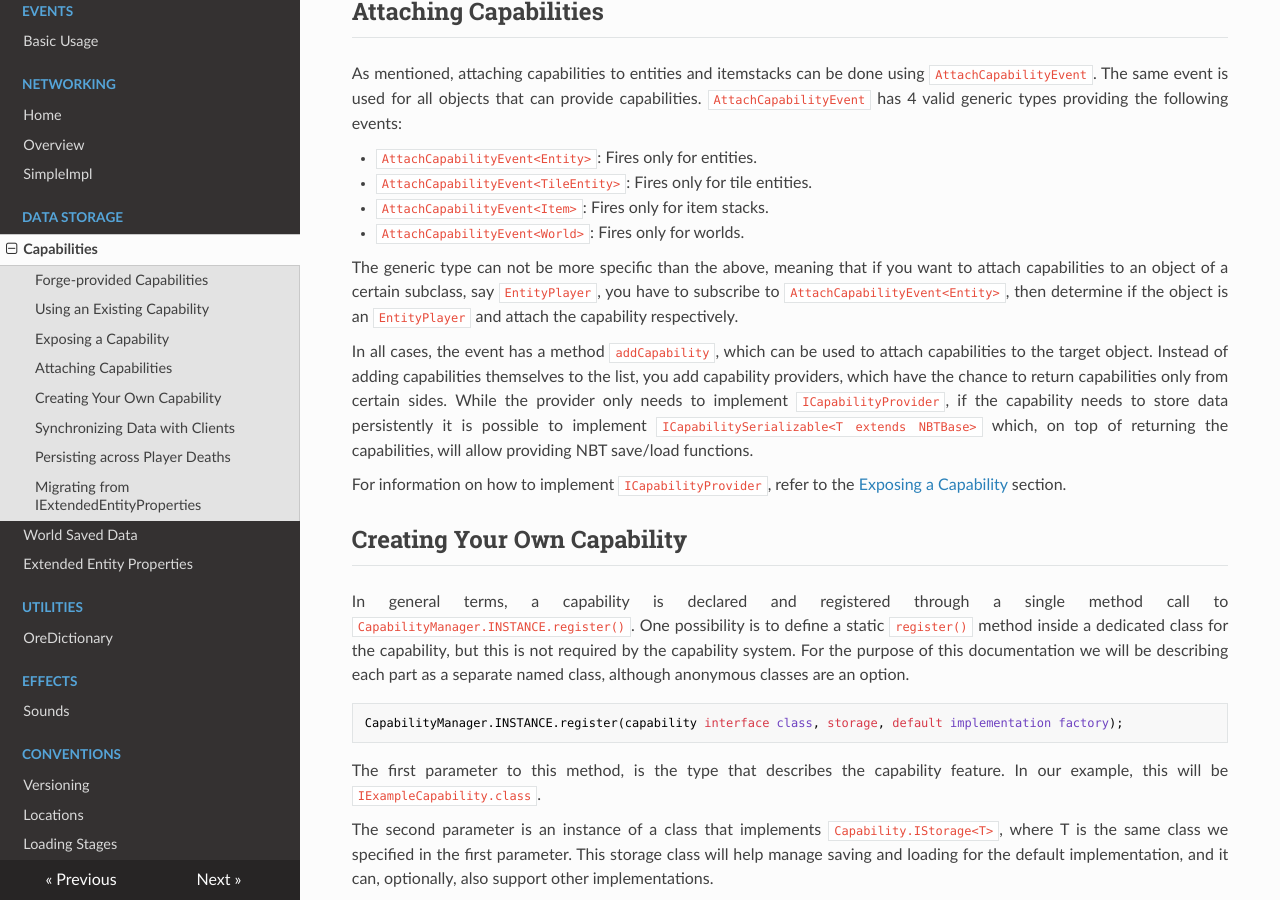
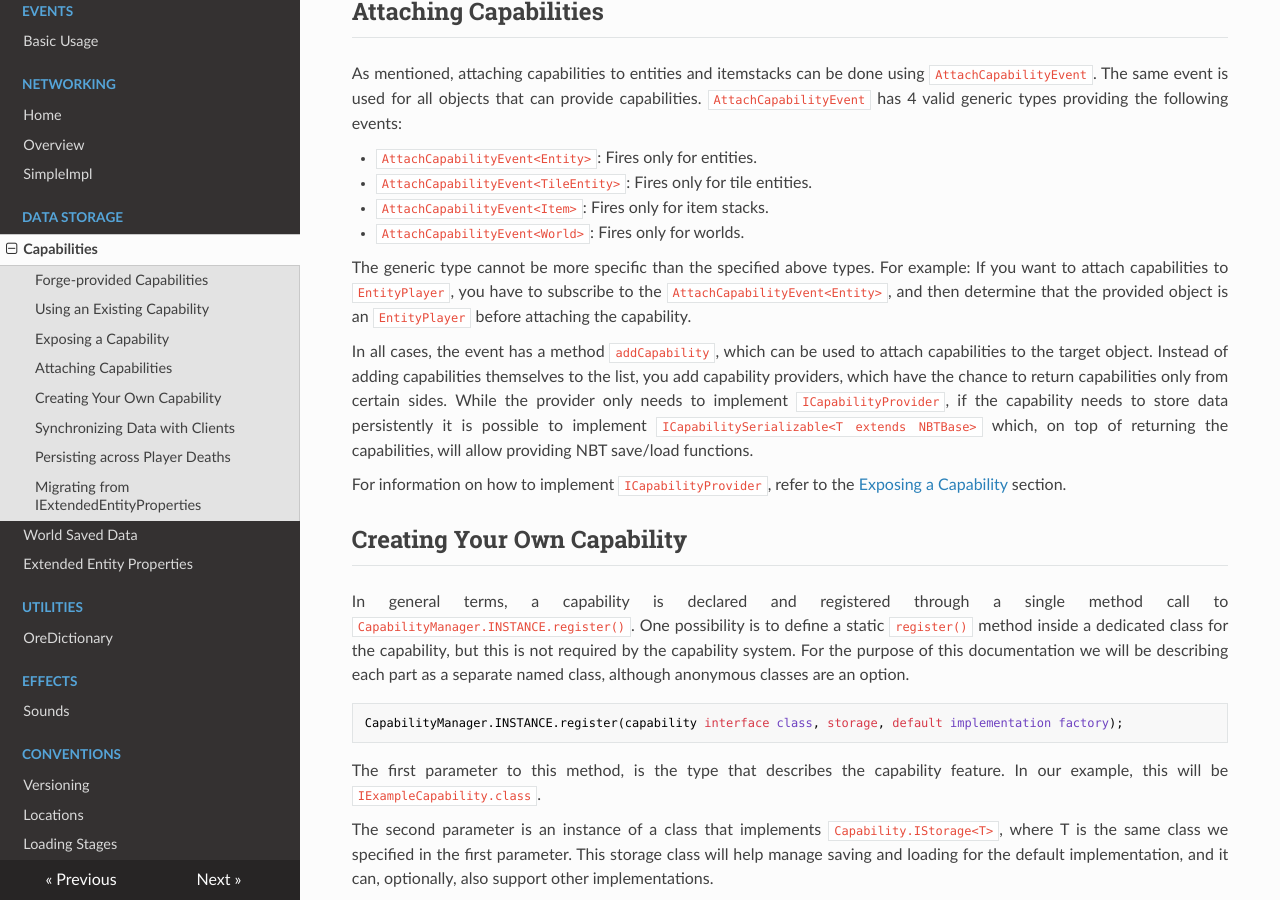
Before and after one commit to MinecraftForge/Documentation, an MkDocs documentation site: the page built from docs/datastorage/capabilities.md, in a window 1280 px wide and 900 px high, scrolled down 2385 px. Built offline with MkDocs 1.6.1, drawn with Linux system fonts in a browser that asks for light colours; nearby versions of some CDN libraries; old or Windows-style settings are respelled for this version of MkDocs; some of the changed text lies outside the part shown.

Commit message:
Update capabilities.md

```diff
--- a/docs/datastorage/capabilities.md
+++ b/docs/datastorage/capabilities.md
@@ -10,7 +10,7 @@ Forge adds capability support to TileEntities, Entities, and ItemStacks, which c
 Forge-provided Capabilities
 ---------------------------
 
-As of this writing, Forge provides three capabilities: IItemHandler, IFluidHandler and IEnergyStorage
+Forge provides three capabilities: IItemHandler, IFluidHandler and IEnergyStorage
 
 IItemHandler exposes an interface for handling inventory slots. It can be applied to TileEntities (chests, machines, etc.), Entities (extra player slots, mob/creature inventories/bags), or ItemStacks (portable backpacks and such). It replaces the old `IInventory` and `ISidedInventory` with an automation-friendly system.
 
@@ -79,7 +79,7 @@ As mentioned, attaching capabilities to entities and itemstacks can be done usin
 * `AttachCapabilityEvent<Item>`: Fires only for item stacks.
 * `AttachCapabilityEvent<World>`: Fires only for worlds.
 
-The generic type can not be more specific than the above, meaning that if you want to attach capabilities to an object of a certain subclass, say `EntityPlayer`, you have to subscribe to `AttachCapabilityEvent<Entity>`, then determine if the object is an `EntityPlayer` and attach the capability respectively.
+The generic type cannot be more specific than the specified above types. For example: If you want to attach capabilities to `EntityPlayer`, you have to subscribe to the `AttachCapabilityEvent<Entity>`, and then determine that the provided object is an `EntityPlayer` before attaching the capability.
 
 In all cases, the event has a method `addCapability`, which can be used to attach capabilities to the target object. Instead of adding capabilities themselves to the list, you add capability providers, which have the chance to return capabilities only from certain sides. While the provider only needs to implement `ICapabilityProvider`, if the capability needs to store data persistently it is possible to implement `ICapabilitySerializable<T extends NBTBase>` which, on top of returning the capabilities, will allow providing NBT save/load functions.
 
```
